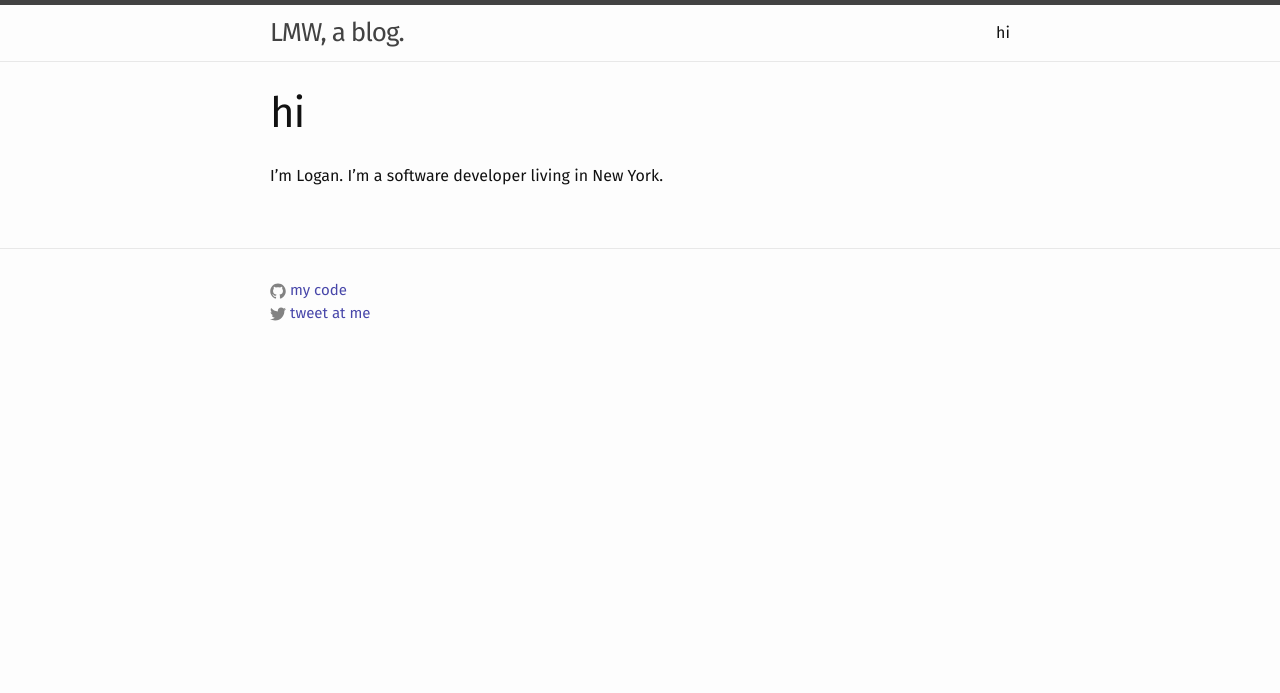
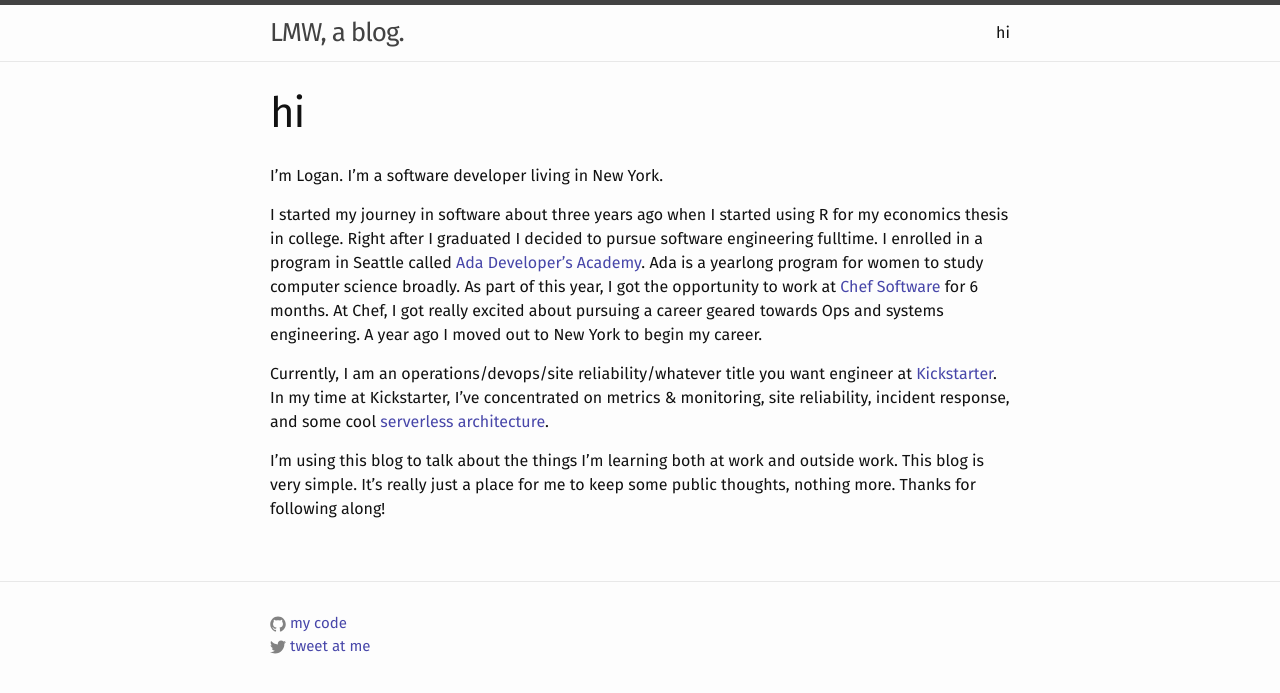
Before and after one commit to ghazaal71/loganmeetsworld, a Jekyll site: the page built from about.md, in a window 1280 px wide. Shown: the top 693 px of the page. Built offline with Jekyll 4.4.1, drawn with Linux system fonts in a browser that asks for light colours.

Commit message:
add more detailed about

```diff
--- a/_posts/2017-05-02-new-blog.markdown
+++ b/_posts/2017-05-02-new-blog.markdown
@@ -6,8 +6,8 @@
 
 ![Image of keyboard](https://images.pexels.com/photos/34153/pexels-photo.jpg?w=940&h=650&dpr=2&auto=compress&cs=tinysrgb)
 
-I'm starting this new blog! I love writing. I love learning. Writing helps me learn, so I'm starting this blog. I've had blogs in the [past](loganmcdonald.me), but none that were specifically about technical learning.
+I'm starting this new blog! I love writing. I love learning. Writing helps me learn, so I'm starting this blog. I've had blogs in [the](https://loganmeetsworld.tumblr.com) [past](https://loganmcdonald.me), but none that were specifically about technical learning.
 
-I have been a coding for about 3 years and a professional software engineer for one. I want a place where I can keep track of my progress growing my skills. Thus, why not blog about it?
+I am particularly interested in writing about software engineering. I have been coding for about three years and a professional software engineer for one. I want a place where I can keep track of my progress growing my skills. Thus, why not blog about it? This blog will not strictly be about programming, but more geared towards _learning_. And because I tend to spend most of my time learning about software engineering, I'll spend most of my time writing about that.
 
-This blog will not strictly be about programming, but more geared towards _learning_. And because I tend to spend most of my time learning about software engineering, I'll spend most of my time writing about that. I am an operations engineer at [Kickstarter](www.kickstarter.com) interested in systems engineering, monitoring, backend engineering, and site resilience.
+I am an operations engineer at [Kickstarter](www.kickstarter.com) interested in systems engineering, monitoring, backend engineering, and site resilience. While I may write about some of the things I run into at my job, I also want to write about interests beyond my job.
--- a/about.md
+++ b/about.md
@@ -5,3 +5,9 @@
 ---
 
 I'm Logan. I'm a software developer living in New York.
+
+I started my journey in software about three years ago when I started using R for my economics thesis in college. Right after I graduated I decided to pursue software engineering fulltime. I enrolled in a program in Seattle called [Ada Developer's Academy](https://adadevelopersacademy.org/). Ada is a yearlong program for women to study computer science broadly. As part of this year, I got the opportunity to work at [Chef Software](https://www.chef.io/) for 6 months. At Chef, I got really excited about pursuing a career geared towards Ops and systems engineering. A year ago I moved out to New York to begin my career.
+
+Currently, I am an operations/devops/site reliability/whatever title you want engineer at [Kickstarter](https://www.kickstarter.com). In my time at Kickstarter, I've concentrated on metrics & monitoring, site reliability, incident response, and some cool [serverless architecture](https://kickstarter.engineering/leveraging-functional-programming-aws-lambda-to-drive-chatops-4b269558d3fb).
+
+I'm using this blog to talk about the things I'm learning both at work and outside work. This blog is very simple. It's really just a place for me to keep some public thoughts, nothing more. Thanks for following along!
```
